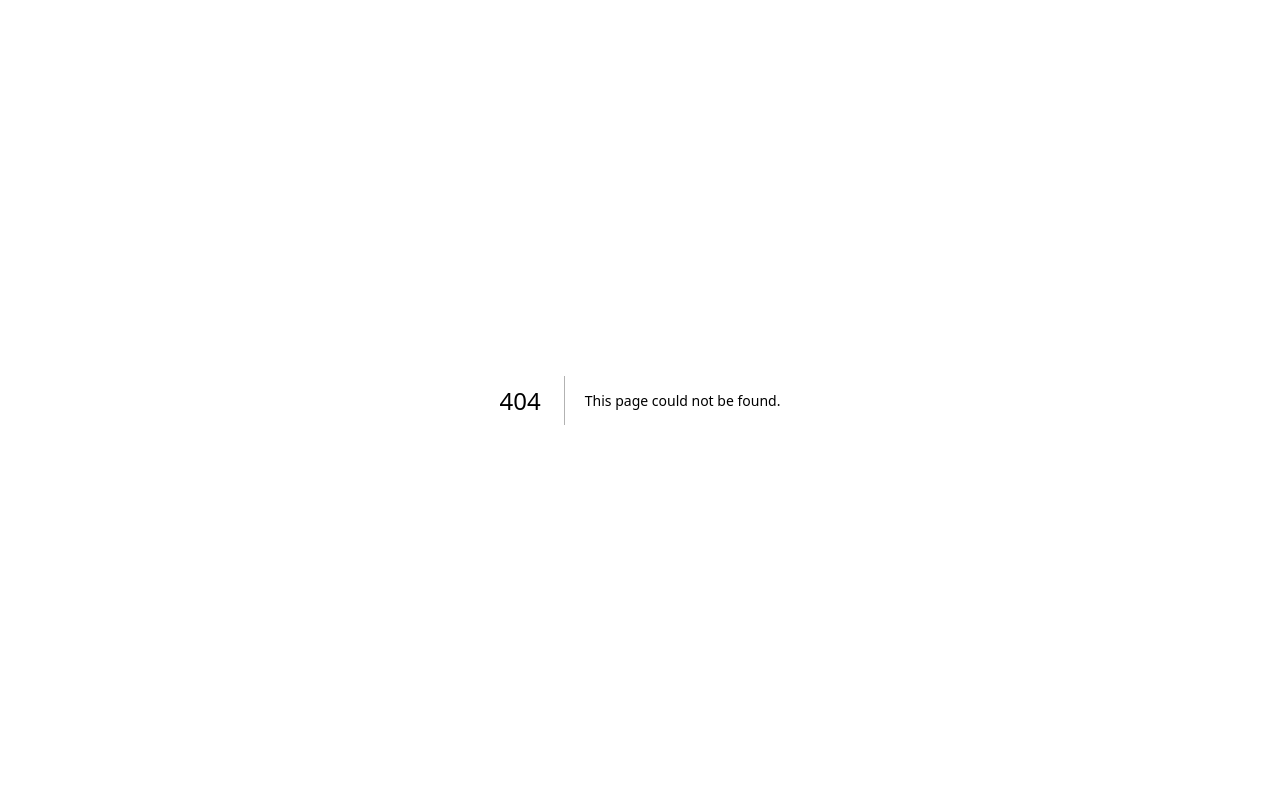
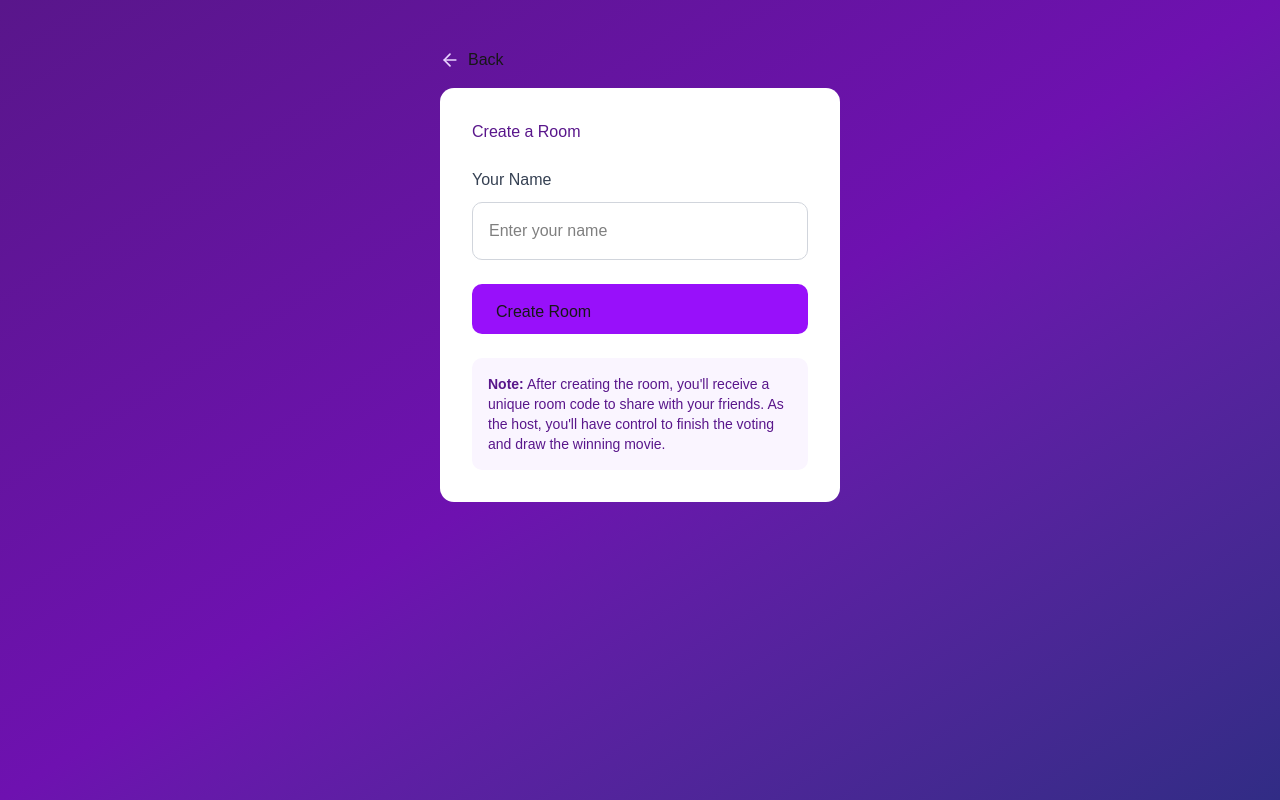
Before and after one commit to wrspada02/frontend-boilerplate, a Next.js app: page /room/create in a window 1280 px wide. Before the commit this address had no page. Built offline with nearby package versions, Linux system fonts and the light colour scheme.

Commit message:
feat: create room page

```diff
--- a/src/components/Button.tsx
+++ b/src/components/Button.tsx
@@ -1,19 +1,19 @@
-interface ButtonProps {
-  text: string;
-  classNames: string;
-  onClick?: () => void;
-}
+import React from "react";
+
+type ButtonProps = React.ButtonHTMLAttributes<HTMLButtonElement> & {}
 
 export function Button({
-  classNames,
-  text,
-  onClick }: ButtonProps) {
+  className,
+  children,
+  onClick,
+  type }: ButtonProps) {
   return (
     <button
-      className={`h-14 w-full text-base leading-6 font-normal text-justify rounded-[10px] px-6 py-4 ${classNames}`}
+      className={`h-14 w-full text-base leading-6 font-normal text-justify rounded-[10px] px-6 py-4 ${className}`}
       onClick={onClick}
+      type={type || 'button'}
     >
-      {text}
+      {children}
     </button>
   )
 }
--- /dev/null
+++ b/src/hoc/addLayout.tsx
@@ -0,0 +1,7 @@
+export function addLayout(children: React.ReactNode) {
+  return (
+    <main className="bg-gradient-to-br from-[#59168B] via-[#6E11B0] to-[#312C85] w-screen h-screen flex flex-col items-center p-8">
+      {children}
+    </main>
+  )
+}
--- a/src/pages/index.tsx
+++ b/src/pages/index.tsx
@@ -1,4 +1,5 @@
 import { Button } from "@/components/Button";
+import { addLayout } from "@/hoc/addLayout";
 
 export default function Home() {
   const footerTexts = [
@@ -8,8 +9,8 @@ export default function Home() {
     'Host locks and draws a random winner'
   ]
 
-  return (
-    <main className="bg-gradient-to-br from-[#59168B] via-[#6E11B0] to-[#312C85] w-screen h-screen flex flex-col items-center p-8">
+  return addLayout(
+    <>
       <header className="max-w-[400px]">
         <h1 className="text-center text-2xl text-white font-medium leading-9">🎬 Movie Night</h1>
         <p className="text-center text-base text-white font-normal leading-6 mt-4">Create a room, invite friends, vote on movies, and let fate decide!</p>
@@ -17,13 +18,15 @@ export default function Home() {
 
       <section className="max-w-[400px] w-full mt-12">
           <Button
-            text="Create a Room"
-            classNames="bg-white text-[#59168B]"
-          />
+            className="bg-white text-[#59168B]"
+          >
+            <span>Create a Room</span>
+          </Button>
           <Button
-            text="Join a Room"
-            classNames="text-white bg-[#AD46FF] border border-solid border-[#8200DB] mt-4"
-          />
+            className="text-white bg-[#AD46FF] border border-solid border-[#8200DB] mt-4"
+          >
+            <span>Join a Room</span>
+          </Button>
       </section>
 
       <footer className="max-w-[400px] w-full p-4 mt-12 rounded-sm bg-[#6E11B080]">
@@ -39,6 +42,6 @@ export default function Home() {
           ))}
         </ul>
       </footer>
-    </main>
+    </>
   )
 }
--- /dev/null
+++ b/src/pages/room/create.tsx
@@ -0,0 +1,40 @@
+import { Button } from "@/components/Button";
+import { addLayout } from "@/hoc/addLayout";
+import Image from "next/image";
+
+export default function CreateRoom() {
+  return addLayout(
+    <div className="max-w-[400px]">
+      <header className="self-start">
+        <Button
+          className="flex items-center pl-0"
+        >
+          <Image
+            src={'/return-back.svg'}
+            width={20}
+            height={20}
+            alt="Arrow pointing to left side meaning user can return back to home page"
+          />
+          <span className="ml-2">Back</span>
+        </Button>
+      </header>
+
+      <section className="bg-white rounded-[14px] p-8">
+        <h1 className="text-[#59168B] text-base leading-6 font-normal mb-6">Create a Room</h1>
+        <form action="">
+          <label htmlFor="name" className="text-[#364153] text-base leading-6 font-normal mb-2.5 block">
+            Your Name
+          </label>
+          <input type="text" id="name" placeholder="Enter your name" className="p-4 w-full rounded-[10px] text-black border border-[#D1D5DC]" />
+          <Button className="bg-[#9810FA] mt-6 h-[50px] py-3 px-6" type="submit">
+            Create Room
+          </Button>
+        </form>
+
+        <footer className="w-full p-4 mt-6 bg-[#FAF5FF] rounded-[10px]">
+          <p className="w-full text-[#59168B] text-sm font-normal leading-5"><b>Note:</b> After creating the room, you'll receive a unique room code to share with your friends. As the host, you'll have control to finish the voting and draw the winning movie.</p>
+        </footer>
+      </section>
+    </div>
+  )
+}
```
Also changed, not shown: public/return-back.svg (added).
